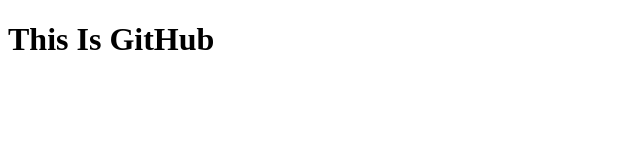
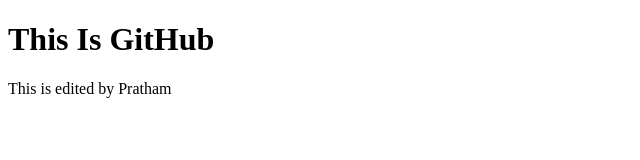
Before and after one commit to sarvagyaOO7/Github_workshop, a plain HTML site: page index.html in a window 1280 px wide. Shown: the whole page, without its empty margins (0-640 px from the left). Drawn offline with Linux system fonts and the light colour scheme.

Commit message:
Added paragraph

```diff
--- a/index.html
+++ b/index.html
@@ -5,5 +5,6 @@
 </head>
 <body>
     <h1>This Is GitHub</h1>
+    <p>This is edited by Pratham</p>
 </body>
 </html>
```
